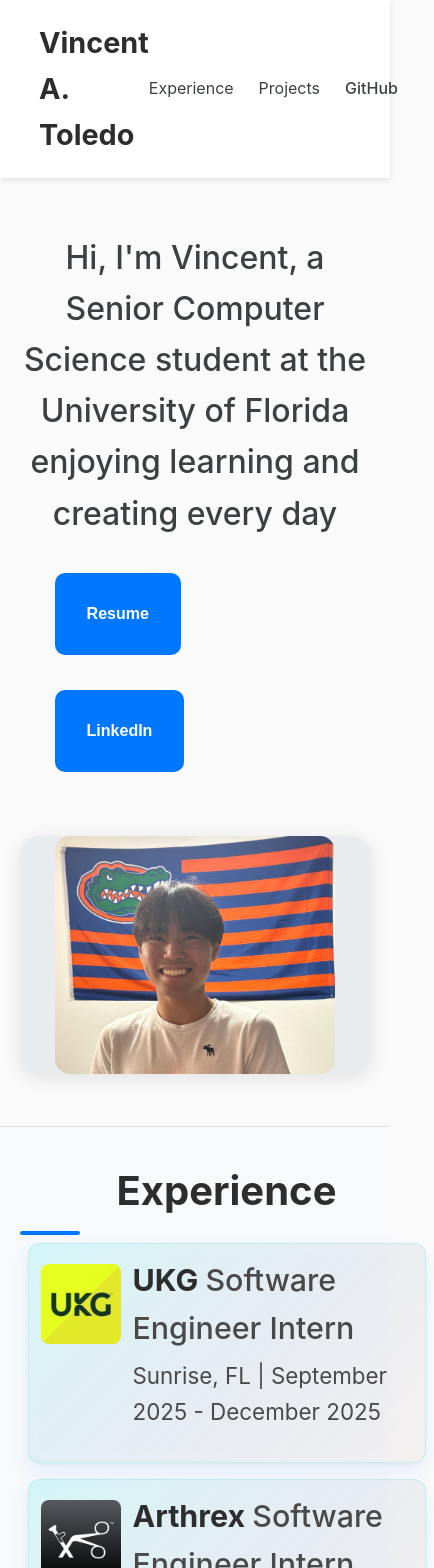
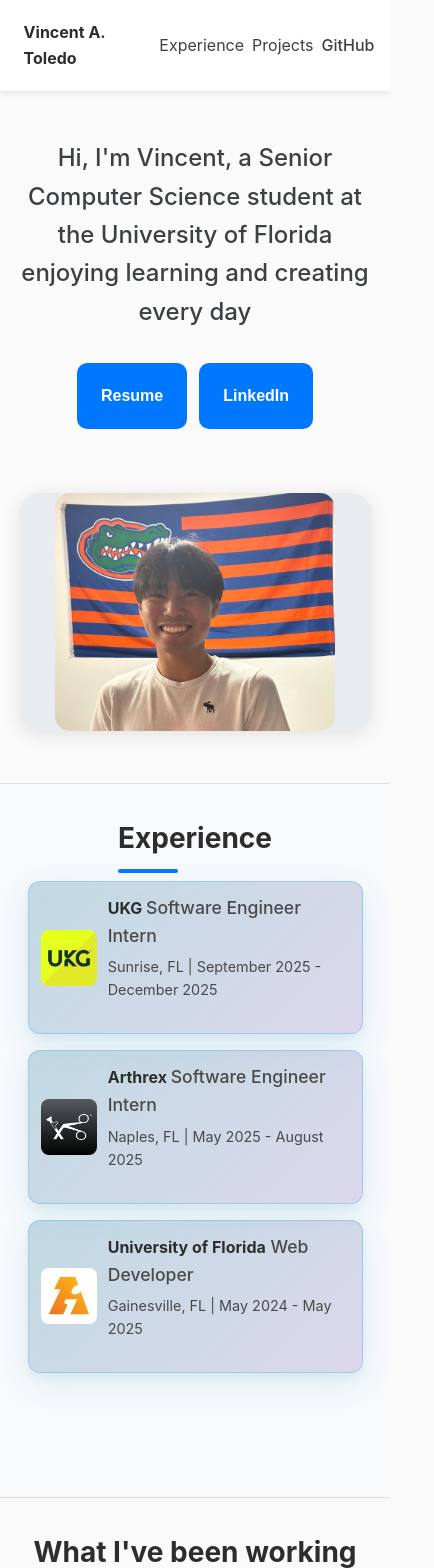
Before and after one commit to VincentTol/VincentTol.github.io, a React (Create React App) app: page / in a window 390 px wide. Shown: the top 1568 px of the page, 434 px wide, since content can reach past the window. Built offline with nearby package versions, Linux system fonts and the light colour scheme.

Commit message:
mobile UI fixes

```diff
--- a/src/index.css
+++ b/src/index.css
@@ -6,6 +6,18 @@
   font-family: 'Inter', Arial, sans-serif;
   color: #3d4042;
   line-height: 1.6;
+}
+
+/* Make sizing predictable to avoid overflow */
+*,
+*::before,
+*::after {
+  box-sizing: border-box;
+}
+
+html, body {
+  max-width: 100%;
+  overflow-x: hidden; /* guard against small overflow while you fix layout causes */
 }
 
 /* Header and Navigation */
@@ -28,12 +40,13 @@
   font-size: 1.8rem;
   margin: 0;
   color: #2d2d2d;
+  margin: 0.5rem;
 }
 
 .rightNav ul {
   list-style: none;
   display: flex;
-  gap: 25px;
+  gap: 1.5rem;
   margin: 0;
   padding: 0;
 }
@@ -62,7 +75,6 @@
 
 .content-column {
   flex: 1;
-  min-width: 280px;
   display: flex;
   flex-direction: column;
   justify-content: flex-start;
@@ -103,7 +115,7 @@
   border: none;
   border-radius: 10px;
   font-size: 1rem;
-  margin-top: 10px;
+  margin-top: 0.5rem;
   cursor: pointer;
   transition: all 0.3s ease;
   font-weight: 600;
@@ -165,31 +177,34 @@
 .workItem {
   position: relative;
   display: flex;
-  gap: 12px;
+  align-items: center; /* center logo + text vertically */
+  gap: 0.7rem;
   margin: 0.5rem;
   padding: 0.75rem;
   border-radius: 12px;
 
-  /* subtle inner gradient */
+  /* ocean-blue inner gradient (teal -> sky) */
   background: linear-gradient(135deg,
-    rgba(58, 227, 236, 0.18) 0%,
-    rgba(98, 131, 169, 0.1) 55%,
-    rgba(154, 85, 85, 0.06) 100%);
+    rgba(4, 108, 143, 0.22) 0%,
+    rgba(57, 10, 145, 0.14) 100%,
+    rgba(31, 4, 237, 0.06) 100%);
 
-  /* frosted effect on supported browsers */
+  /* frosted effect */
   backdrop-filter: blur(6px);
   -webkit-backdrop-filter: blur(6px);
 
-  /* thin hazy border */
-  border: 1px solid rgba(90,226,233,0.28);
+  /* ocean-blue hazy border */
+  border: 1px solid rgba(0,150,199,0.22);
 
-  /* soft shadow / glow */
+  /* soft ocean glow */
   box-shadow:
-    0 8px 20px rgba(0,119,255,0.08),   /* soft drop shadow */
-    0 2px 6px rgba(13,57,84,0.04);     /* subtle grounding shadow */
+    0 10px 30px rgba(0,150,199,0.12),
+    0 4px 10px rgba(0,105,148,0.06);
 
   z-index: 0;
 }
+
+
 
 .companyLogo {
   width: 5rem;
@@ -197,8 +212,7 @@
   object-fit: cover;
   flex-shrink: 0;
   border-radius: 8px;
-  margin-top: 0.5rem;
-  /* Might need to fix later whats beign used to center logo  */
+  margin-top: 0; /* changed from 0.5rem */
 }
 
 /* Project Tags */
@@ -207,7 +221,7 @@
   flex-wrap: wrap;
   justify-content: flex-start;
   gap: 25px;
-  padding: 0 10%;
+  padding: 0 5%; /* reduced from 10% to avoid horizontal overflow on small screens */
 }
 
 .projectObject {
@@ -228,13 +242,30 @@
   box-shadow: 0px 8px 20px rgba(0, 119, 255, 0.2);
 }
 
+
+
 /* Mobile */
 @media only screen and (max-width: 768px) {
+  header {
+    width: 100%;
+    padding: 12px 4%; /* slightly smaller, horizontal controlled by container */
+    box-sizing: border-box;
+  }
+
   .content-container {
     flex-direction: column;
     align-items: center;
     text-align: center;
     padding: 2rem 5%;
+  }
+
+  .content-column {
+    align-items: center; /* center child elements inside each column on mobile */
+  }
+
+  .flexContainerRow {
+    padding: 0 2%; /* further reduce padding on small phones */
+    gap: 12px;
   }
 
   .image-column {
@@ -244,9 +275,51 @@
 
   .topButton {
     align-self: center;
+    padding: 1.5rem 1.5rem;
   }
 
   .Title {
+    font-size: 1.75rem;
     text-align: center;
   }
+
+  .leftNav h1 {
+    font-size: 1rem;
+    margin: 0.5rem;
+    color: #2d2d2d;
+  }
+
+  .content-object {
+    font-size: 1.5rem;
+    font-weight: 500;
+    margin-bottom: 1.5rem;
+    max-width: 550px;
+  }
+
+  .rightNav ul {
+    gap: 0.5rem;
+  }
+
+  .companyLogo {
+    width: 3.5rem;
+    height: 3.5rem;
+    margin-top: 0;
+  }
+
+  .ExpTitle {
+    font-size: 1rem;
+  }
+
+  .ExpTitle.dates {
+    font-size: 0.9rem;
+  }
+
+  .ExpTitle.workPosition {
+    font-size: 1.1rem;
+  }
+
+  .projectObject {
+    padding: 1rem 1.5rem;
+    font-size: 1rem;
+  }
 }
```
